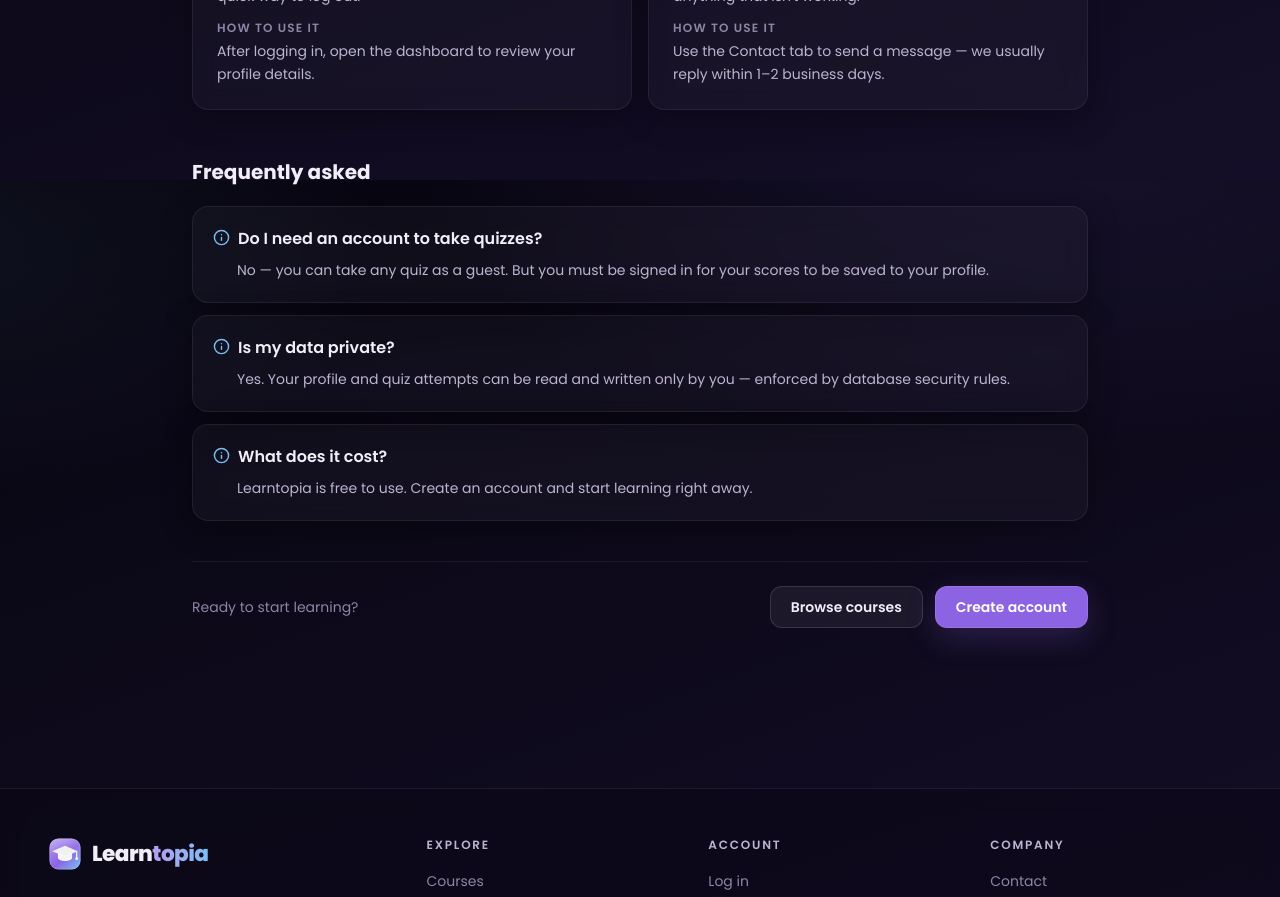
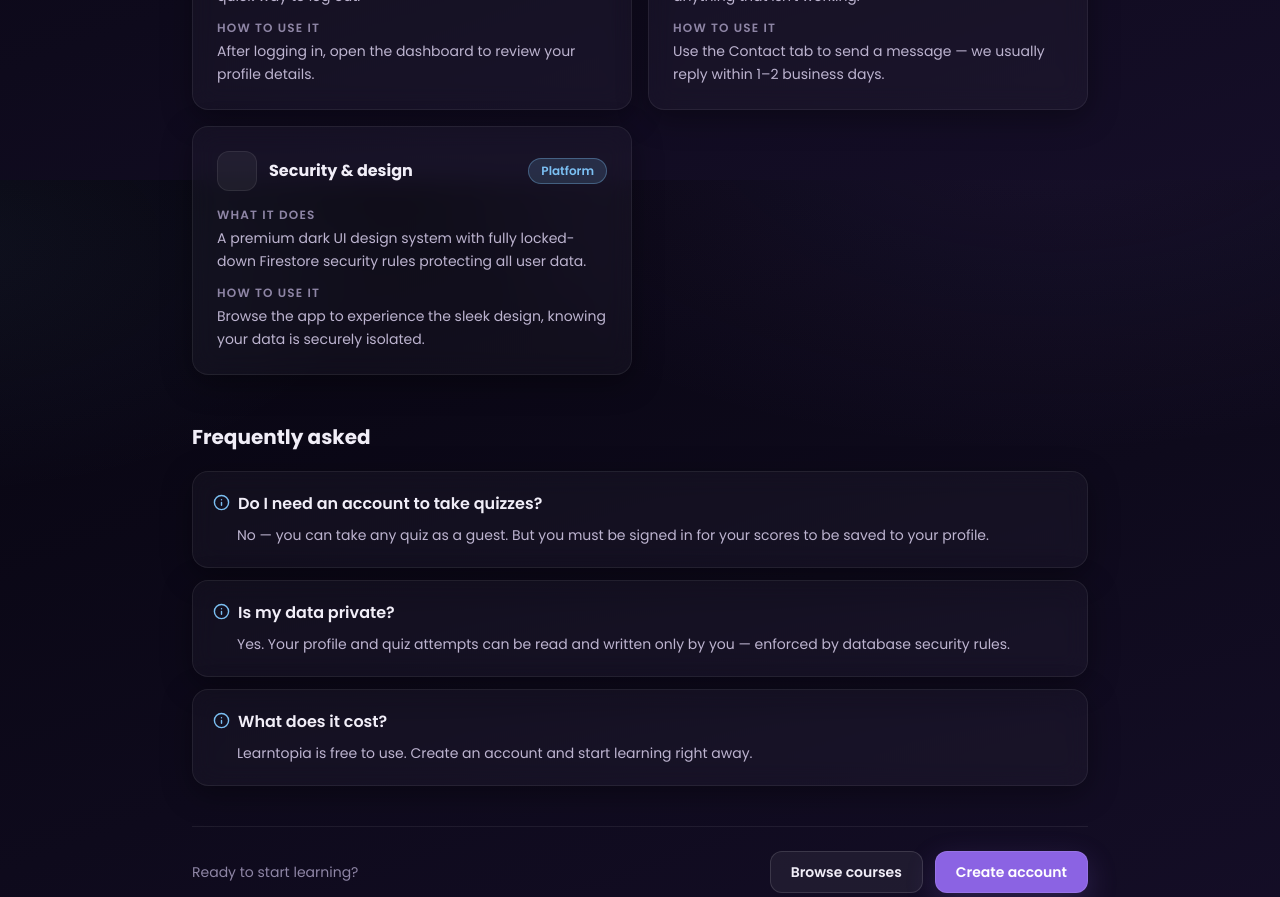
Before and after one commit to TAJAMUL11/Learntopia, a React (Vite) app: page /doc in a window 1280 px wide. Shown: the part 1420-2317 px from the top of the page. Built offline with nearby package versions, Linux system fonts and the light colour scheme; no server answers.

Commit message:
docs: update README and app documentation for design overhaul

```diff
--- a/src/pages/Doc.jsx
+++ b/src/pages/Doc.jsx
@@ -55,6 +55,13 @@ const FEATURES = [
     tag: "Help",
     what: "A direct line to the team for questions, feedback, or anything that isn't working.",
     how: "Use the Contact tab to send a message — we usually reply within 1–2 business days.",
+  },
+  {
+    icon: "shield",
+    title: "Security & design",
+    tag: "Platform",
+    what: "A premium dark UI design system with fully locked-down Firestore security rules protecting all user data.",
+    how: "Browse the app to experience the sleek design, knowing your data is securely isolated.",
   },
 ];
 
```
Also changed, not shown: 1 other file (tests, documents, lock files or other folders).
